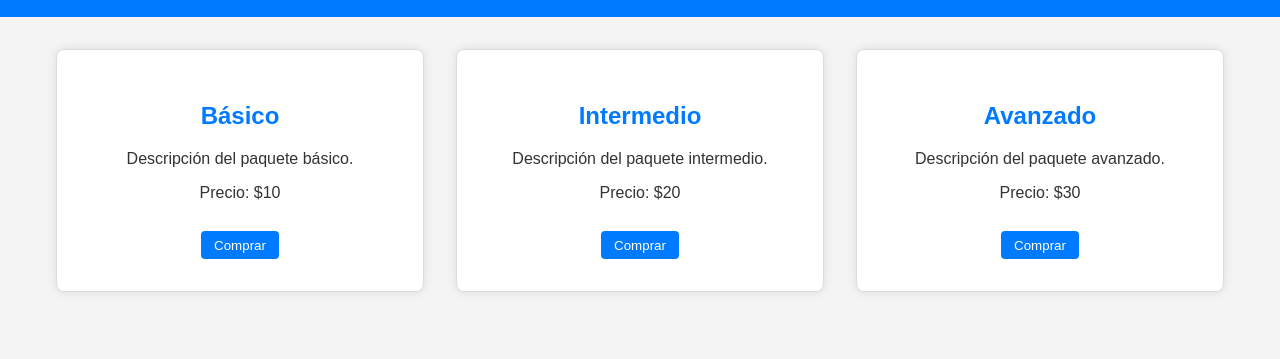
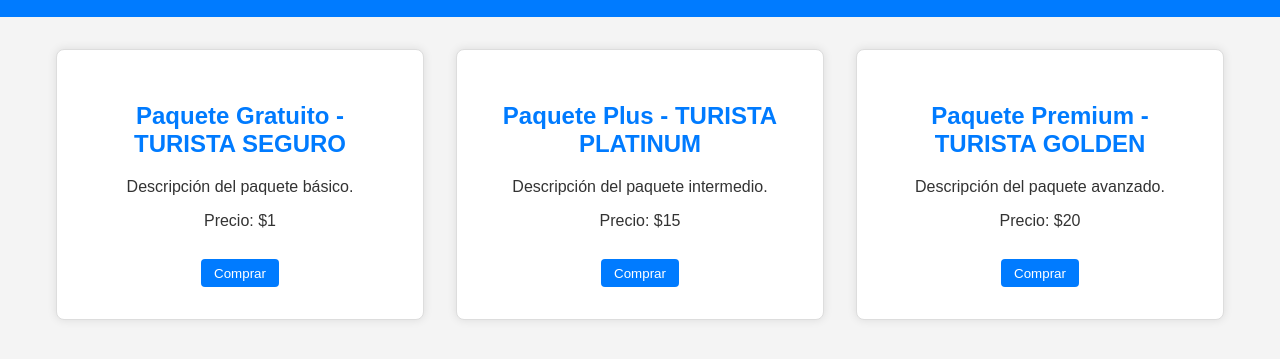
Before and after one commit to httpvalv/unlock-llama-travel, a plain HTML site: page index.html in a window 1280 px wide. Shown: the part 95-454 px from the top of the page. Drawn offline with Linux system fonts and the light colour scheme; a script that the page names is missing.

Commit message:
Update index.html

```diff
--- a/index.html
+++ b/index.html
@@ -15,21 +15,21 @@
     <main>
         <section class="pricing">
             <div class="package basic">
-                <h2>Básico</h2>
+                <h2>Paquete Gratuito - TURISTA SEGURO</h2>
                 <p>Descripción del paquete básico.</p>
-                <p>Precio: $10</p>
+                <p>Precio: $1</p>
                 <button class="unlock-button" data-key="basic-lock-address">Comprar</button>
             </div>
             <div class="package intermediate">
-                <h2>Intermedio</h2>
+                <h2>Paquete Plus - TURISTA PLATINUM</h2>
                 <p>Descripción del paquete intermedio.</p>
-                <p>Precio: $20</p>
+                <p>Precio: $15</p>
                 <button class="unlock-button" data-key="intermediate-lock-address">Comprar</button>
             </div>
             <div class="package advanced">
-                <h2>Avanzado</h2>
+                <h2>Paquete Premium - TURISTA GOLDEN</h2>
                 <p>Descripción del paquete avanzado.</p>
-                <p>Precio: $30</p>
+                <p>Precio: $20</p>
                 <button class="unlock-button" data-key="advanced-lock-address">Comprar</button>
             </div>
         </section>
```
